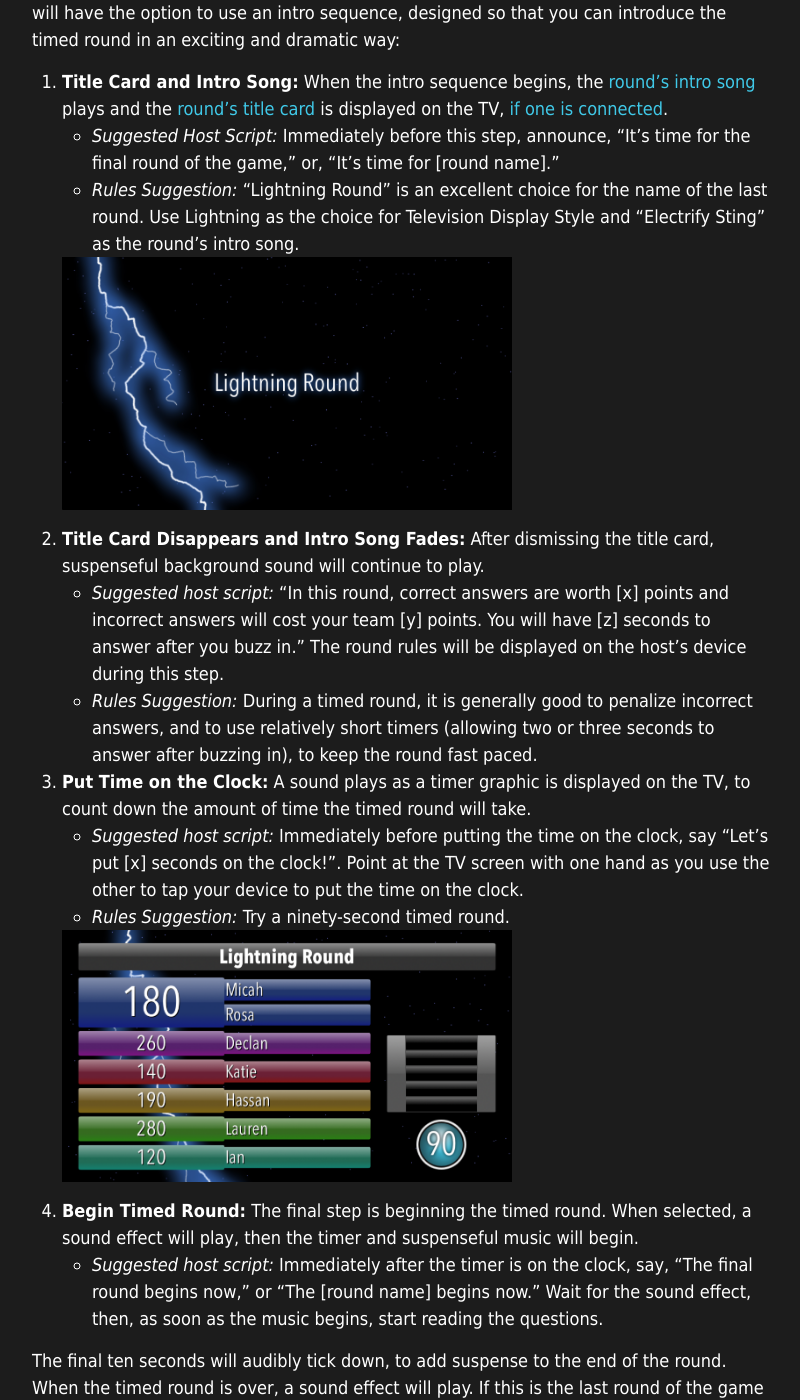
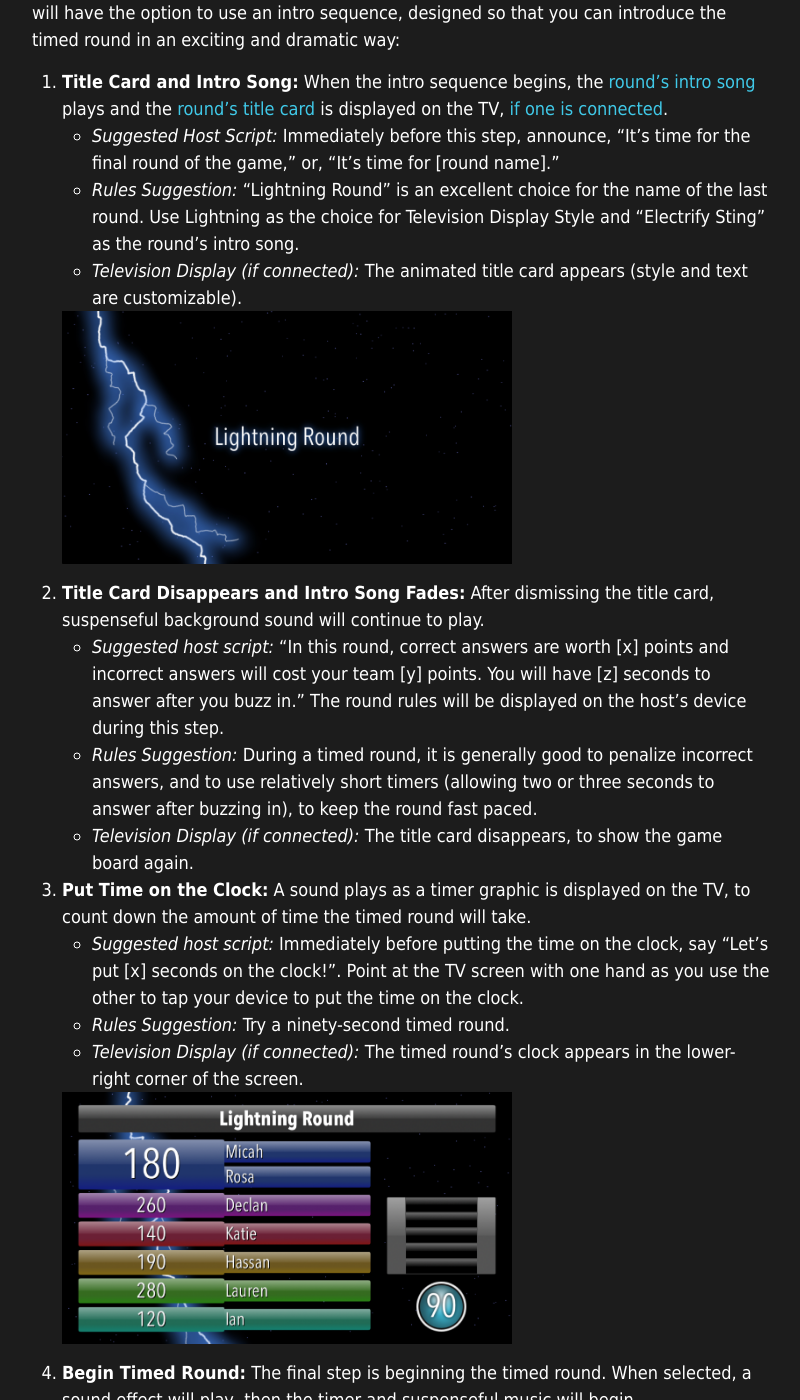
Before and after one commit to gameshowstudio/gameshowstudio.github.io, a Jekyll site: the page built from help/timedround.md, in a window 1280 px wide and 1400 px high, scrolled down 294 px. Shown: the whole window, without its empty margins (238-1038 px from the left). Built offline with Jekyll 4.4.1, drawn with Linux system fonts in a browser that asks for light colours.

Commit message:
Add notes about television display behavior to timed round

```diff
--- a/help/timedround.md
+++ b/help/timedround.md
@@ -9,16 +9,19 @@ A timed round is an exciting way to end your game. When you begin a timed round,
 1. **Title Card and Intro Song:** When the intro sequence begins, the [round's intro song](/help/roundrules/#appearance-for-television) plays and the [round's title card](/help/roundrules/#appearance-for-television) is displayed on the TV, [if one is connected](/help/tv#connecting-to-a-tv).
    * *Suggested Host Script:* Immediately before this step, announce, "It's time for the final round of the game," or, "It's time for [round name]."
    * *Rules Suggestion:* "Lightning Round" is an excellent choice for the name of the last round. Use Lightning as the choice for Television Display Style and "Electrify Sting" as the round's intro song.
+   * *Television Display (if connected):* The animated title card appears (style and text are customizable).
 
    ![timed round title card](/images/lightning-round-title-card.png){:width="450px"}
 
 2. **Title Card Disappears and Intro Song Fades:** After dismissing the title card, suspenseful background sound will continue to play.
    * *Suggested host script:* "In this round, correct answers are worth [x] points and incorrect answers will cost your team [y] points. You will have [z] seconds to answer after you buzz in." The round rules will be displayed on the host's device during this step.
    * *Rules Suggestion:* During a timed round, it is generally good to penalize incorrect answers, and to use relatively short timers (allowing two or three seconds to answer after buzzing in), to keep the round fast paced.
+   * *Television Display (if connected):* The title card disappears, to show the game board again.
 
 3. **Put Time on the Clock:** A sound plays as a timer graphic is displayed on the TV, to count down the amount of time the timed round will take.
    * *Suggested host script:* Immediately before putting the time on the clock, say "Let's put [x] seconds on the clock!". Point at the TV screen with one hand as you use the other to tap your device to put the time on the clock.
    * *Rules Suggestion:* Try a ninety-second timed round.
+   * *Television Display (if connected):* The timed round's clock appears in the lower-right corner of the screen.
 
    ![timed round clock on screen](/images/lightning-round-clock-on-screen.png){:width="450px"}
 
```
